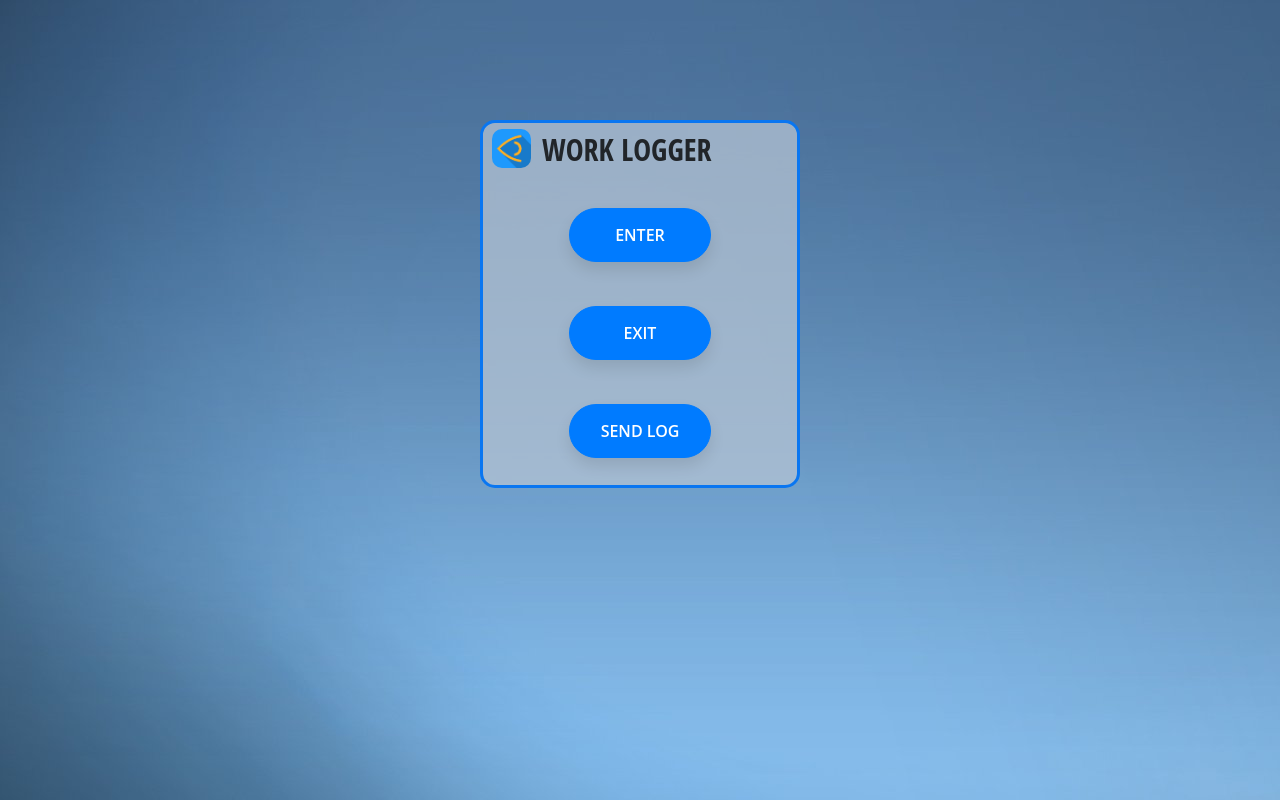
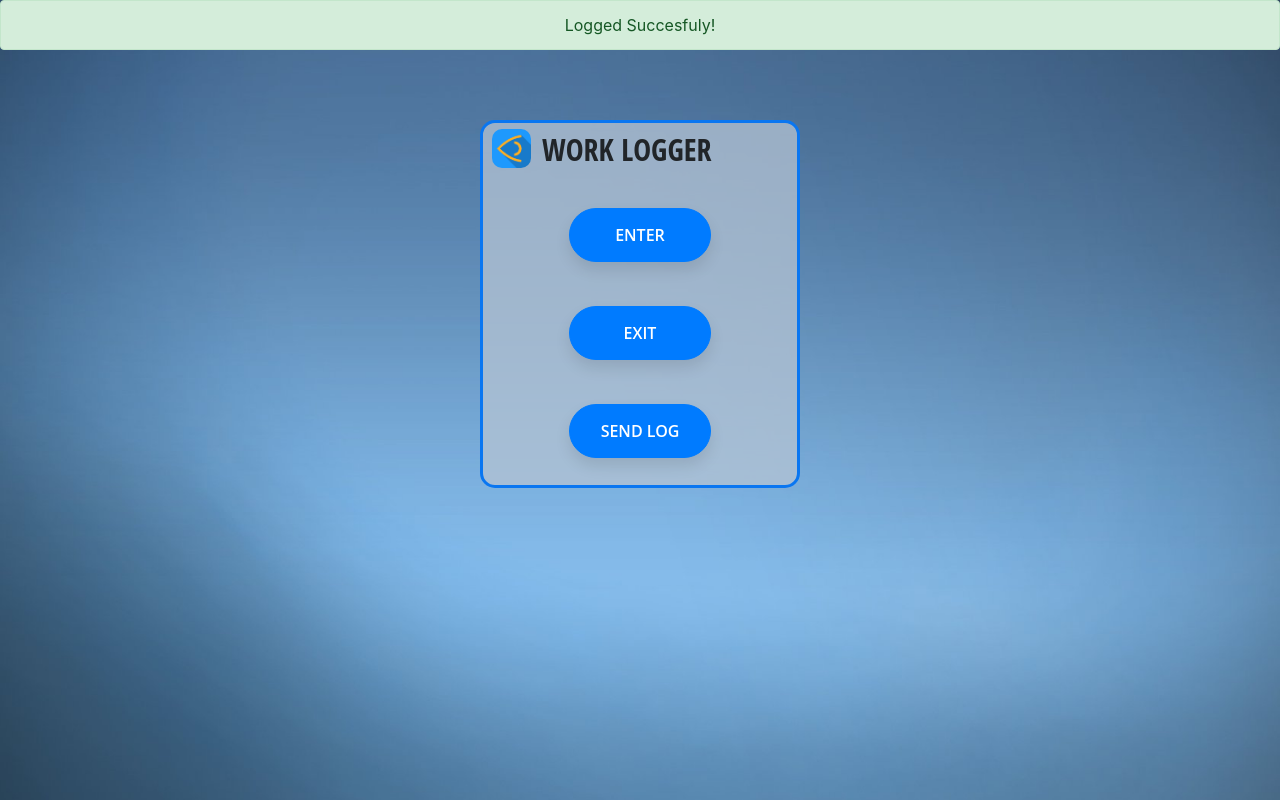
Before and after one commit to Dor256/WorkHoursLogger-Client, a React (Create React App) app: page / in a window 1280 px wide. Both pictures are taken after a click on the button "EXIT". Built offline with nearby package versions, Linux system fonts and the light colour scheme; no server answers.

Commit message:
style changes and animation changes

```diff
--- a/package.json
+++ b/package.json
@@ -7,10 +7,12 @@
     "@types/node": "12.7.5",
     "@types/react": "16.9.2",
     "@types/react-dom": "16.9.0",
+    "@types/react-transition-group": "^4.2.2",
     "axios": "^0.19.0",
     "react": "^16.9.0",
     "react-dom": "^16.9.0",
     "react-scripts": "3.1.1",
+    "react-transition-group": "^4.3.0",
     "sass": "^1.22.12",
     "typescript": "3.6.3"
   },
--- a/src/components/App.tsx
+++ b/src/components/App.tsx
@@ -3,28 +3,22 @@ import SuccessBanner from "./SuccessBanner";
 import WorkLoggerMenu from "./WorkLoggerMenu";
 
 type State = {
-    logStatus: boolean
+    logStatus: boolean,
+    success: boolean
 }
 
 class App extends React.Component<{}, State> {
-    state = { logStatus: false };
+    state = { logStatus: false, success: true };
 
-    trackLogRequest = (logStatus: boolean) => {
-        this.setState({ logStatus: logStatus });
-    }
-
-
-    renderSuccessBanner = () => {
-        if(this.state.logStatus) {
-            return <SuccessBanner/>;
-        }
-        return null;
+    trackLogRequest = (success: boolean) => {
+        this.setState({ logStatus: true, success: success });
+        setTimeout(() => this.setState({ logStatus: false }), 3000);
     }
 
     render() {
         return (
             <>
-                {this.renderSuccessBanner()}
+                <SuccessBanner mounted={this.state.logStatus} success={this.state.success}/>
                 <WorkLoggerMenu trackLogRequest={this.trackLogRequest}/>
             </>
         );
--- a/src/components/EnterButton.tsx
+++ b/src/components/EnterButton.tsx
@@ -2,16 +2,24 @@ import React from "react";
 import workLogger from "../api/workLogger";
 
 type Props = {
-    trackLogRequest: (logStatus: boolean) => void
+    trackLogRequest: (success: boolean) => void
 }
 
 const EnterButton = (props: Props) => {
 
     const handleClick = async () => {
-        await workLogger.post("/log", {
-            dateString: new Date().toString()
-        });
-        props.trackLogRequest(true);
+        try {
+            await workLogger.post("/log", {
+                dateString: new Date().toString()
+            });
+            props.trackLogRequest(true);
+        } catch(err) {
+            if(err.message === "Network Error") {
+                props.trackLogRequest(true);
+            } else {
+                props.trackLogRequest(false);
+            }
+        }
     }
 
     return <button className="btn btn-primary button" onClick={handleClick}>Enter</button>;
--- a/src/components/ExitButton.tsx
+++ b/src/components/ExitButton.tsx
@@ -2,15 +2,23 @@ import React from "react";
 import workLogger from "../api/workLogger";
 
 type Props = {
-    trackLogRequest: (logStatus: boolean) => void
+    trackLogRequest: (success: boolean) => void
 }
 
 const ExitButton = (props: Props) => {
     const handleClick = async () => {
-        await workLogger.put("/log", {
-            dateString: new Date().toString()
-        });
-        props.trackLogRequest(true);
+        try{
+            await workLogger.put("/log", {
+                dateString: new Date().toString()
+            });
+            props.trackLogRequest(true);
+        } catch(err) {
+            if(err.message === "Network Error") {
+                props.trackLogRequest(true);
+            } else {
+                props.trackLogRequest(false);
+            }
+        }
     }
 
     return <button className="btn btn-primary button" onClick={handleClick}>Exit</button>;
--- a/src/components/SendLogButton.tsx
+++ b/src/components/SendLogButton.tsx
@@ -2,17 +2,25 @@ import React from "react";
 import workLogger from "../api/workLogger";
 
 type Props = {
-    trackLogRequest: (logStatus: boolean) => void
+    trackLogRequest: (success: boolean) => void
 }
 
 const SendLogButton = (props: Props) => {
     const handleClick = async () => {
-        await workLogger.get("/log", {
-            params: {
-                dateString: new Date().toString()
+        try {
+            await workLogger.get("/log", {
+                params: {
+                    dateString: new Date().toString()
+                }
+            });
+            props.trackLogRequest(true);
+        } catch(err) {
+            if(err.message === "Network Error") {
+                props.trackLogRequest(true);
+            } else {
+                props.trackLogRequest(false);
             }
-        });
-        props.trackLogRequest(true);
+        }
     }
 
     return <button className="btn btn-primary button" onClick={handleClick}>Send Log</button>;
--- a/src/components/SuccessBanner.scss
+++ b/src/components/SuccessBanner.scss
@@ -1,12 +1,15 @@
-.alert.alert-success {
+.alert {
     text-align: center;
     position: absolute;
+    width: 100%;
     top: 0;
-    width: 100%;
+    visibility: hidden;
 }
 
-.movedown {
+.alert.movedown {
     animation: moveDown 500ms linear forwards;
+    visibility: visible;
+    transition: 500ms visibility;
 }
 
 @keyframes moveDown {
@@ -17,3 +20,14 @@
         top: 0;
     }
 }
+
+.alert.fade-exit {
+    opacity: 1;
+    visibility: visible;
+}
+
+.alert.fade-exit-active {
+    opacity: 0.01;
+    visibility: hidden;
+    transition: opacity 1000ms, visibility 1000ms;
+}
--- a/src/components/SuccessBanner.tsx
+++ b/src/components/SuccessBanner.tsx
@@ -1,11 +1,22 @@
 import React from "react";
+import { CSSTransition } from "react-transition-group";
 import "./SuccessBanner.scss";
 
-const SuccessBanner = () => {
+type Props = {
+    mounted: boolean,
+    success: boolean
+}
+
+const SuccessBanner = (props: Props) => {
+    const hideClass = props.mounted ? "movedown" : null;
+    const bannerTypeClass = props.success ? "alert-success" : "alert-danger";
+
     return (
-        <div className="alert alert-success movedown" role="alert">
-            Logged Succesfuly!
-        </div>
+        <CSSTransition in={props.mounted} timeout={1000} classNames="fade">
+            <div className={`alert ${bannerTypeClass} ${hideClass}`} role="alert">
+                Logged Succesfuly!
+            </div>
+        </CSSTransition>
     );
 }
 
--- a/src/components/WorkLoggerMenu.scss
+++ b/src/components/WorkLoggerMenu.scss
@@ -1,5 +1,7 @@
 body {
     background-image: url(/appBackground.jpg);
+    background-repeat: no-repeat;
+    background-size: cover;
 }
 
 .menu {
--- a/src/components/WorkLoggerMenu.tsx
+++ b/src/components/WorkLoggerMenu.tsx
@@ -5,7 +5,7 @@ import SendLogButton from "./SendLogButton";
 import "./WorkLoggerMenu.scss";
 
 type Props = {
-    trackLogRequest: (logStatus: boolean) => void
+    trackLogRequest: (success: boolean) => void
 }
 
 const WorkLoggerMenu = (props: Props) => {
```
Also changed, not shown: 1 other file (tests, documents, lock files or other folders).
